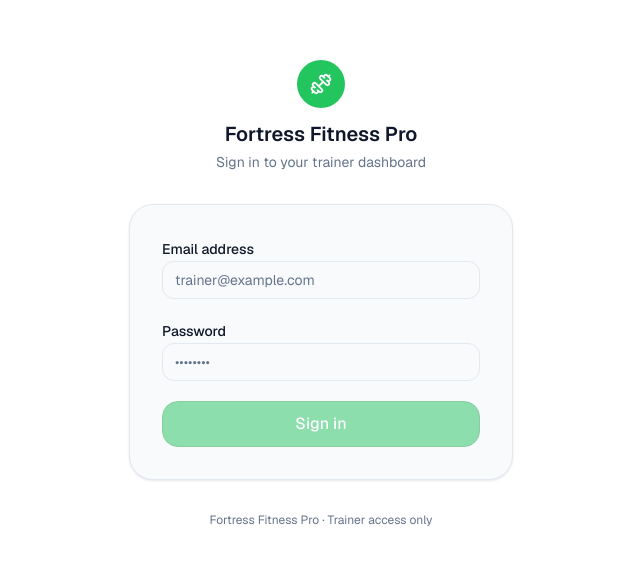
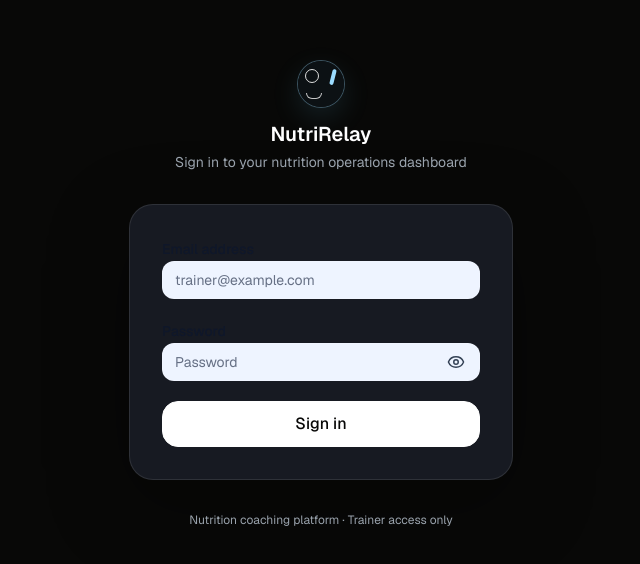
Before and after one commit to yash29sonare/Nutrirelay, a Next.js app: page /login in a window 1280 px wide. Shown: the part 106-670 px from the top of the page, without its empty margins (319-959 px from the left). Built offline with nearby package versions, Linux system fonts and the light colour scheme.

Commit message:
fix(login): add password visibility toggle

```diff
--- /dev/null
+++ b/src/app/login/PasswordInput.tsx
@@ -0,0 +1,31 @@
+"use client";
+
+import { useState } from "react";
+import { Eye, EyeOff } from "lucide-react";
+
+export function PasswordInput() {
+  const [isVisible, setIsVisible] = useState(false);
+
+  return (
+    <div className="relative">
+      <input
+        id="password"
+        name="password"
+        type={isVisible ? "text" : "password"}
+        autoComplete="current-password"
+        required
+        placeholder="Password"
+        className="w-full rounded-lg border border-white/10 bg-[#eef4ff] px-3 py-2 pr-12 text-sm text-[#0b0d12] placeholder:text-[#667085] transition-all duration-150 focus:border-[#9bdcff] focus:outline-none focus:ring-1 focus:ring-[#9bdcff]"
+      />
+      <button
+        type="button"
+        aria-label={isVisible ? "Hide password" : "Show password"}
+        aria-pressed={isVisible}
+        onClick={() => setIsVisible((current) => !current)}
+        className="absolute right-2 top-1/2 flex h-8 w-8 -translate-y-1/2 items-center justify-center rounded-md text-[#334155] transition-colors hover:bg-[#dce6f4] hover:text-[#0b0d12] focus:outline-none focus:ring-2 focus:ring-[#9bdcff]"
+      >
+        {isVisible ? <EyeOff size={18} /> : <Eye size={18} />}
+      </button>
+    </div>
+  );
+}
--- /dev/null
+++ b/src/app/login/actions.ts
@@ -0,0 +1,30 @@
+"use server";
+
+import { redirect } from "next/navigation";
+import { createClient } from "@/utils/supabase/server";
+
+function loginErrorRedirect(message: string): never {
+  const params = new URLSearchParams({ error: message });
+  redirect(`/login?${params.toString()}`);
+}
+
+export async function signInWithPassword(formData: FormData) {
+  const email = String(formData.get("email") ?? "").trim();
+  const password = String(formData.get("password") ?? "");
+
+  if (!email || !password) {
+    loginErrorRedirect("Enter your email and password to sign in.");
+  }
+
+  const supabase = await createClient();
+  const { error } = await supabase.auth.signInWithPassword({
+    email,
+    password,
+  });
+
+  if (error) {
+    loginErrorRedirect("Invalid email or password.");
+  }
+
+  redirect("/dashboard");
+}
--- a/src/app/login/page.tsx
+++ b/src/app/login/page.tsx
@@ -1,126 +1,69 @@
-"use client";
-
-import { useState } from "react";
-import { useRouter } from "next/navigation";
-import { createBrowserClient } from "@supabase/ssr";
-import { Dumbbell } from "lucide-react";
+import { BrandMark } from "@/components/brand/BrandMark";
 import { Input } from "@/components/ui/Input";
 import { Button } from "@/components/ui/Button";
 import { Label } from "@/components/ui/Label";
 import { ErrorBanner } from "@/components/ui/StatusBanner";
+import { signInWithPassword } from "./actions";
+import { PasswordInput } from "./PasswordInput";
 
-function getSupabase() {
-  return createBrowserClient(
-    process.env.NEXT_PUBLIC_SUPABASE_URL!,
-    process.env.NEXT_PUBLIC_SUPABASE_ANON_KEY!
-  );
-}
+type LoginPageProps = {
+  searchParams?: Promise<{
+    error?: string;
+  }>;
+};
 
-export default function LoginPage() {
-  const router = useRouter();
-  const [email, setEmail] = useState("");
-  const [password, setPassword] = useState("");
-  const [error, setError] = useState<string | null>(null);
-  const [loading, setLoading] = useState(false);
-
-  async function handleSubmit(e: React.FormEvent<HTMLFormElement>) {
-    e.preventDefault();
-    setError(null);
-    setLoading(true);
-
-    try {
-      const supabase = getSupabase();
-      const { error: authError } = await supabase.auth.signInWithPassword({
-        email: email.trim(),
-        password,
-      });
-
-      if (authError) {
-        setError(authError.message);
-        return;
-      }
-
-      router.push("/dashboard");
-      router.refresh();
-    } catch {
-      setError("An unexpected error occurred. Please try again.");
-    } finally {
-      setLoading(false);
-    }
-  }
+export default async function LoginPage({ searchParams }: LoginPageProps) {
+  const params = await searchParams;
+  const error = params?.error ?? null;
 
   return (
-    <div className="min-h-screen flex items-center justify-center bg-[var(--background)] px-4">
+    <div className="login-auth-page flex min-h-screen items-center justify-center bg-[#080807] px-4 text-white [--primary:#9bdcff]">
       <div className="w-full max-w-sm space-y-8">
-        {/* Brand mark */}
         <div className="flex flex-col items-center gap-3">
-          <div className="flex items-center justify-center w-12 h-12 rounded-2xl bg-brand-500">
-            <Dumbbell size={22} className="text-white" />
-          </div>
+          <BrandMark className="h-12 w-12 rounded-2xl" />
           <div className="text-center">
-            <h1 className="text-xl font-semibold text-[var(--foreground)]">
-              Fortress Fitness Pro
-            </h1>
-            <p className="text-sm text-[var(--muted)] mt-1">
-              Sign in to your trainer dashboard
+            <h1 className="text-xl font-semibold text-white">NutriRelay</h1>
+            <p className="mt-1 text-sm text-[#9aa3ad]">
+              Sign in to your nutrition operations dashboard
             </p>
           </div>
         </div>
 
-        {/* Login card */}
-        <div className="rounded-2xl border border-[var(--surface-border)] bg-[var(--surface-raised)] p-8 shadow-sm">
-          <form onSubmit={handleSubmit} className="space-y-5" noValidate>
-            {/* Email */}
+        <div className="rounded-2xl border border-white/10 bg-[#171a22] p-8 shadow-[0_24px_80px_rgba(0,0,0,0.35)]">
+          <form action={signInWithPassword} className="space-y-5" method="post" noValidate>
             <div className="space-y-1.5">
               <Label htmlFor="email">Email address</Label>
               <Input
                 id="email"
+                name="email"
                 type="email"
                 autoComplete="email"
                 required
-                value={email}
-                onChange={(e) => setEmail(e.target.value)}
-                disabled={loading}
                 placeholder="trainer@example.com"
+                className="border-white/10 bg-[#eef4ff] text-[#0b0d12] placeholder:text-[#667085] focus:border-[#9bdcff] focus:ring-[#9bdcff]"
               />
             </div>
 
-            {/* Password */}
             <div className="space-y-1.5">
               <Label htmlFor="password">Password</Label>
-              <Input
-                id="password"
-                type="password"
-                autoComplete="current-password"
-                required
-                value={password}
-                onChange={(e) => setPassword(e.target.value)}
-                disabled={loading}
-                placeholder="••••••••"
-              />
+              <PasswordInput />
             </div>
 
-            {/* Error block */}
-            {error && (
-              <ErrorBanner>{error}</ErrorBanner>
-            )}
+            {error && <ErrorBanner>{error}</ErrorBanner>}
 
-            {/* Submit */}
             <Button
               type="submit"
               variant="brand"
               size="lg"
-              disabled={loading || !email || !password}
-              loading={loading}
-              className="w-full"
+              className="w-full border-white bg-white text-[#080807] hover:bg-[#dfe7ee] hover:text-[#080807]"
             >
-              {loading ? "Signing in…" : "Sign in"}
+              Sign in
             </Button>
           </form>
         </div>
 
-        <p className="text-center text-xs text-[var(--muted)]">
-          Fortress Fitness Pro · Trainer access only
+        <p className="text-center text-xs text-[#9aa3ad]">
+          Nutrition coaching platform · Trainer access only
         </p>
       </div>
     </div>
```
